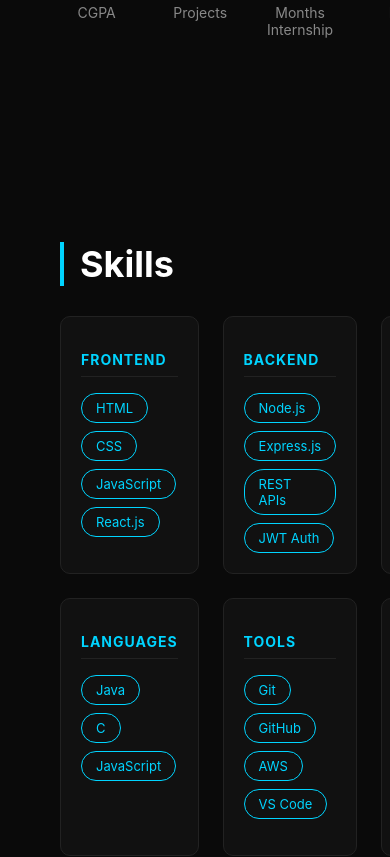
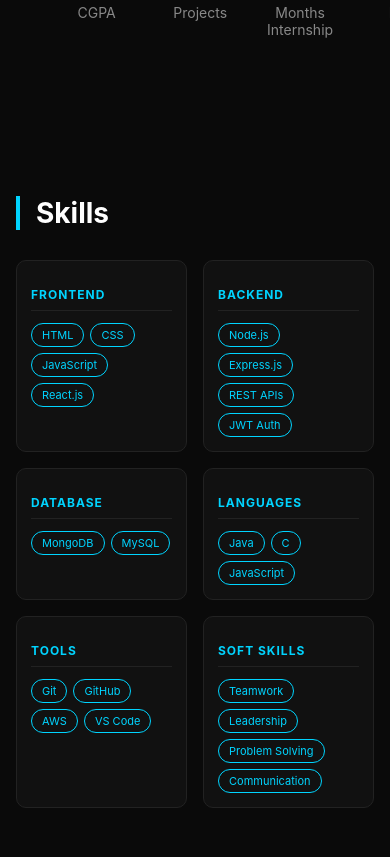
Before and after one commit to maliraj544/portfolio, a React (Create React App) app in the folder react-frontend/: page / in a window 390 px wide. Shown: the part 1440-2297 px from the top of the page. Built offline with nearby package versions, Linux system fonts and the light colour scheme.

Commit message:
fixed skills mobile layout

```diff
--- a/react-frontend/src/components/Skills.jsx
+++ b/react-frontend/src/components/Skills.jsx
@@ -1,4 +1,6 @@
 function Skills() {
+  const isMobile = window.innerWidth < 768;
+
   const skillCategories = [
     {
       title: 'Frontend',
@@ -27,9 +29,12 @@ function Skills() {
   ];
 
   return (
-    <section id="skills" style={{ padding: '80px 60px', backgroundColor: '#0a0a0a' }}>
+    <section id="skills" style={{
+      padding: isMobile ? '40px 16px' : '80px 60px',
+      backgroundColor: '#0a0a0a'
+    }}>
       <h2 style={{
-        fontSize: '36px',
+        fontSize: isMobile ? '28px' : '36px',
         color: '#fff',
         borderLeft: '4px solid #00d4ff',
         paddingLeft: '16px',
@@ -38,33 +43,33 @@ function Skills() {
 
       <div style={{
         display: 'grid',
-        gridTemplateColumns: 'repeat(3, 1fr)',
-        gap: '24px',
+        gridTemplateColumns: isMobile ? '1fr 1fr' : 'repeat(3, 1fr)',
+        gap: '16px',
       }}>
         {skillCategories.map((category, index) => (
           <div key={index} style={{
             background: '#111',
             border: '1px solid #222',
             borderRadius: '10px',
-            padding: '20px',
+            padding: isMobile ? '14px' : '20px',
           }}>
             <h3 style={{
               color: '#00d4ff',
-              fontSize: '14px',
+              fontSize: '12px',
               textTransform: 'uppercase',
               letterSpacing: '1px',
-              marginBottom: '16px',
+              marginBottom: '12px',
               paddingBottom: '8px',
               borderBottom: '1px solid #222',
             }}>{category.title}</h3>
-            <div style={{ display: 'flex', flexWrap: 'wrap', gap: '8px' }}>
+            <div style={{ display: 'flex', flexWrap: 'wrap', gap: '6px' }}>
               {category.skills.map((skill, i) => (
                 <span key={i} style={{
-                  padding: '6px 14px',
+                  padding: '4px 10px',
                   border: '1px solid #00d4ff',
                   borderRadius: '20px',
                   color: '#00d4ff',
-                  fontSize: '13px',
+                  fontSize: '11px',
                 }}>{skill}</span>
               ))}
             </div>
```
